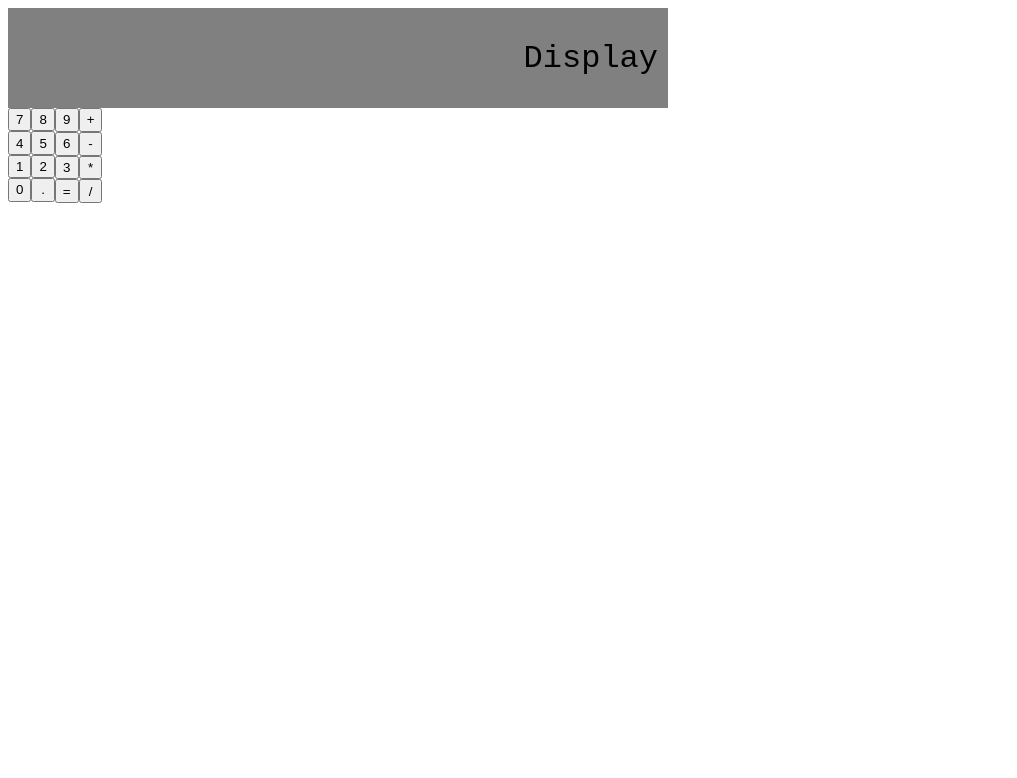
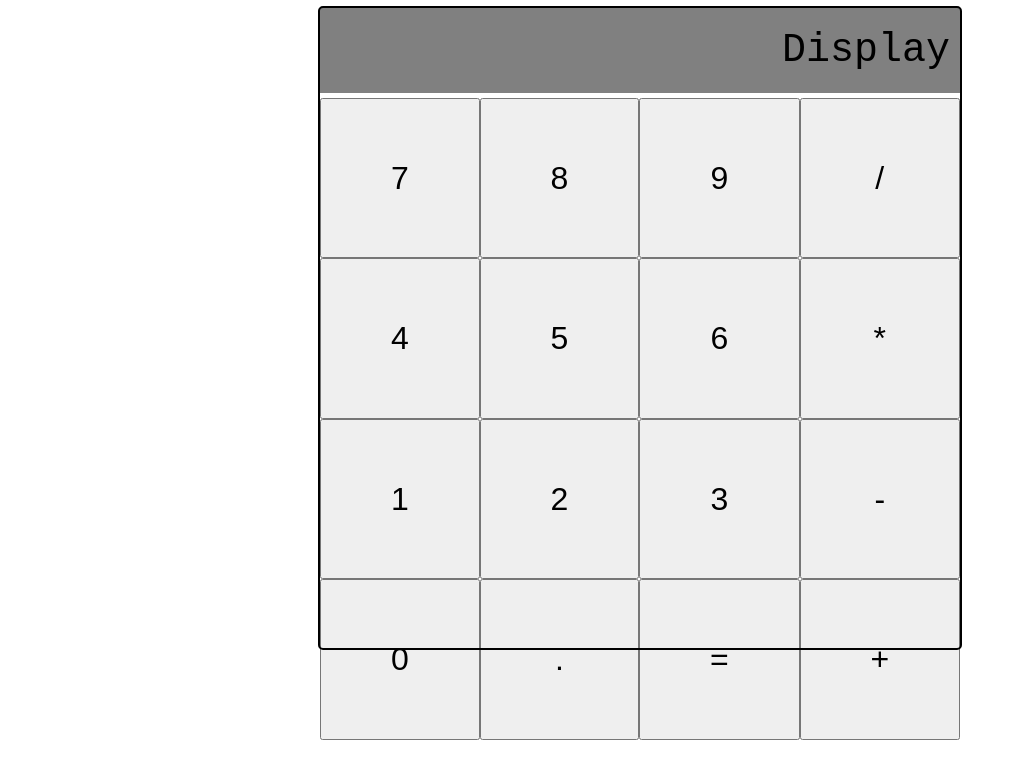
Before and after one commit to connsteele/web-calculator, a website with bundled scripts: page index.html in a window 1280 px wide. Shown: the whole page, without its empty margins (0-1017 px from the left). Built offline with nearby package versions, Linux system fonts and the light colour scheme.

Commit message:
Form of calculator is taking place
Cleanup some bad divs, and got the layout better. Need to resolve issue with buttons outsizing the calculator area

```diff
--- a/index.html
+++ b/index.html
@@ -12,10 +12,8 @@
         <!-- Display the equation the user inputs and it's evaluation -->
         <div class="display">Display</div>
         <!-- interactive buttons user can press to input equation  -->
-        <div class="inp-container">
-            <div class="buttons numbers">
-                <!-- numbers and equations and solve button -->
-                <div class="input-block">
+        <div class="buttons"> <!-- rows -->
+            <div class="input-block"> <!-- columns -->
                 <button>7</button>
                 <button>4</button>
                 <button>1</button>
@@ -34,11 +32,10 @@
                 <button>=</button>
             </div>
             <div class="input-block">
+                <button>/</button>
+                <button>*</button>
+                <button>-</button>
                 <button>+</button>
-                    <button>-</button>
-                    <button>*</button>
-                    <button>/</button>
-                </div>
             </div>
         </div>
 </div>
--- a/style/style.css
+++ b/style/style.css
@@ -4,35 +4,40 @@
     flex-direction: column;
     width: 50vw;
     height: 80vh;
+    gap: 5px;
+    outline: 2px solid black;
+    border-radius: 3px;
+    justify-self: center;
 }
 
 .calc .display {
+    flex: 1;
     background-color: grey;
-    height: 100px;
-    width: 100%;
     align-content: center;
     text-align: end;
-    font-size: 32px;
+    font-size: 40px;
     font-family: 'Courier New', Courier, monospace;
-    padding: 0 10px 0 10px;
+    padding: 20px 10px 20px 10px;
 }
 
-/* comprises two divs of buttons */
-.inp-container {
+/* row class */
+.calc .buttons {
+    flex: 1;
     display: flex;
     flex-direction: row;
+    justify-content: space-evenly;
 }
 
-.calc .buttons {
-    display: flex;
-    flex-direction: row;
-}
-
+/* column class */
 .input-block {
     display: flex;
     flex-direction: column;
+    flex: 1 1 auto;
 }
 
-.calc .inp-container button {
+.calc .buttons button {
+    flex: 1;
+    width: auto;
     aspect-ratio: 1 / 1;
+    font-size: 32px;
 }
```
Lines whose indentation alone changed are shown as unchanged.
